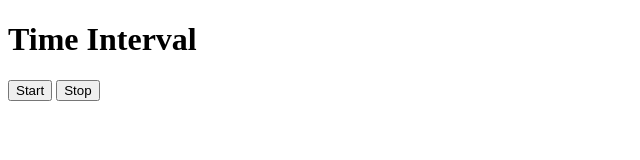
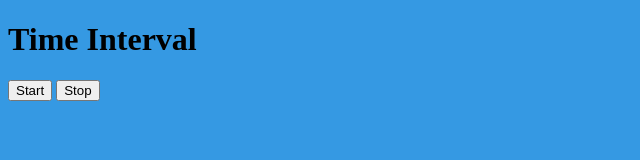
Before and after one commit to abidroid/web-frontend-playground, a plain HTML site: page pages-for-js/time-interval.html in a window 1280 px wide. Shown: the whole page, without its empty margins (0-640 px from the left). Drawn offline with Linux system fonts and the light colour scheme.

Commit message:
random bg color

```diff
--- a/pages-for-js/time-interval.html
+++ b/pages-for-js/time-interval.html
@@ -9,5 +9,21 @@
     <h1>Time Interval</h1>
     <button id="start">Start</button>
     <button id="stop">Stop</button>
+
+    <script>
+        function getColor() {
+            const hex = "0123456789ABCDEF"
+
+            let hexColor = "#"
+
+            for( let i = 0; i < 6; i++ ){
+                hexColor += hex[Math.floor(Math.random() * 16) ]
+            }
+
+            return hexColor;
+        }
+
+        document.body.style.backgroundColor =  getColor()
+    </script>
 </body>
 </html>
```
